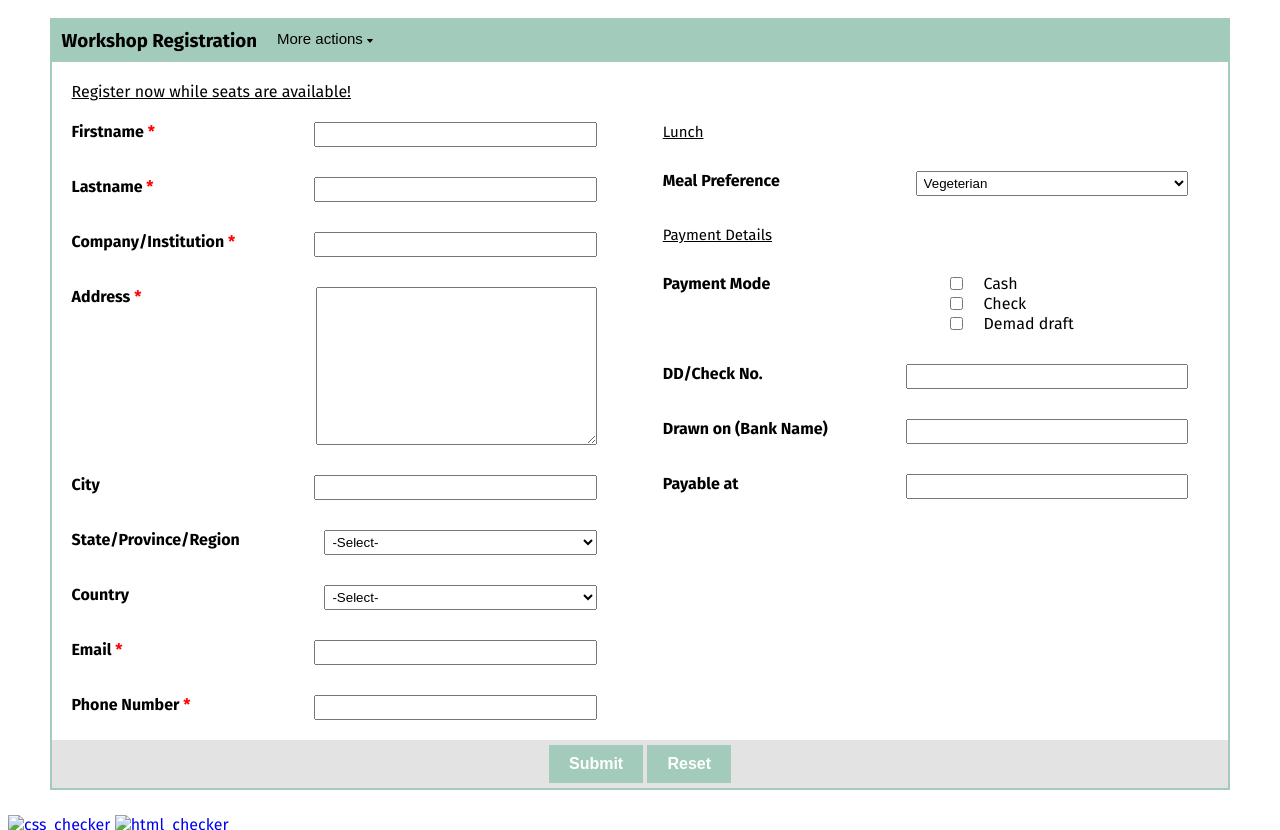
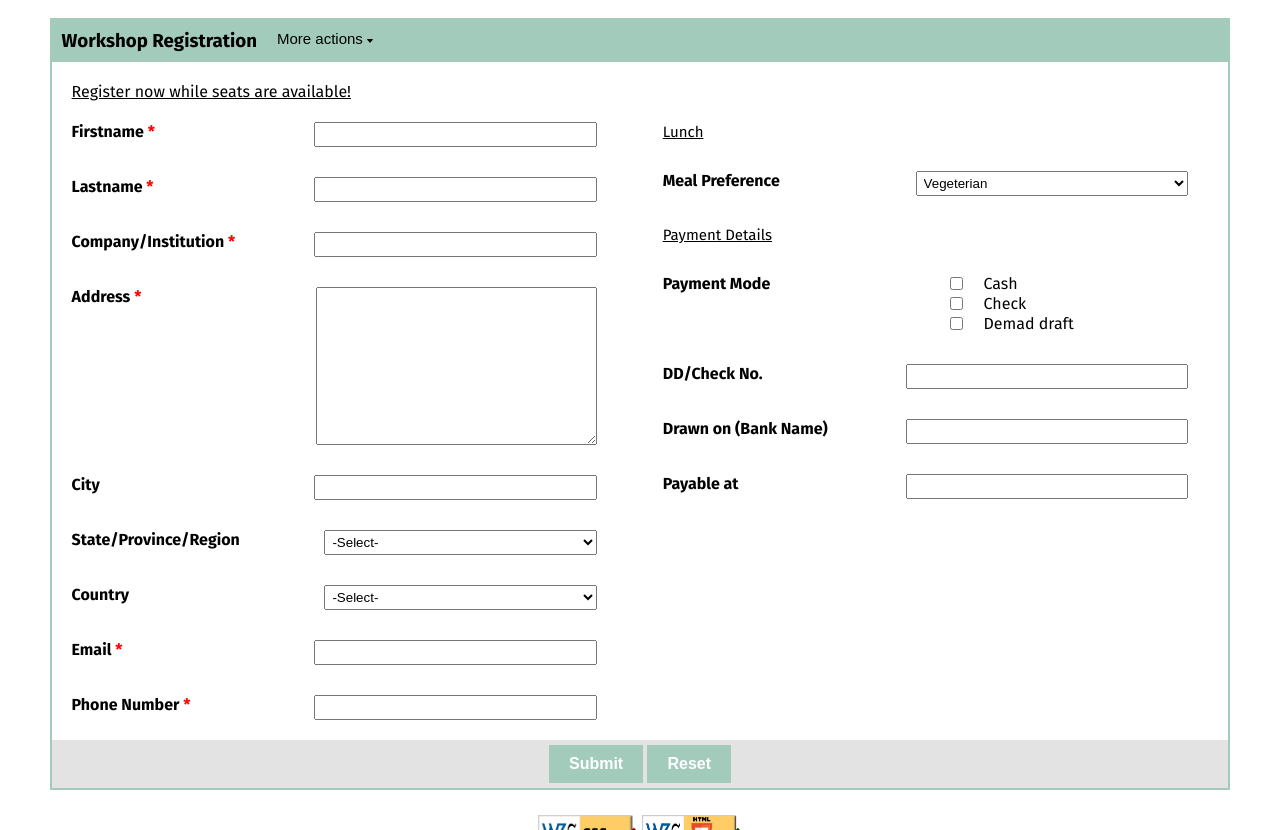
Before and after one commit to ilmedova/wap, a plain HTML site: page lab3/form.html in a window 1280 px wide. Shown: the top 830 px of the page. Drawn offline with Linux system fonts and the light colour scheme.

Commit message:
links for html and css validation added

```diff
--- a/lab3/form.html
+++ b/lab3/form.html
@@ -133,12 +133,12 @@
         </section>
     </div>
     <footer>
-        <div style="margin-top: 15px">
-            <a href="#" >
-                <img src="./public/img/css_checker.png" alt="css_checker" style="width: 30%;">
+        <div>
+            <a href="https://jigsaw.w3.org/css-validator/validator?uri=https%3A%2F%2Filmedova.github.io%2Fwap%2Flab3%2Fform.html&profile=css3svg&usermedium=all&warning=1&vextwarning=&lang=en" >
+                <img src="./public/img/css_checker.png" alt="css_checker" style="width: 100px;">
             </a>
-            <a href="#" >
-                <img src="./public/img/htmlchecker.png" alt="html_checker" style="width: 30%;">
+            <a href="https://validator.w3.org/nu/?doc=https%3A%2F%2Filmedova.github.io%2Fwap%2Flab3%2Fform.html" >
+                <img src="./public/img/htmlchecker.png" alt="html_checker" style="width: 100px">
             </a>
         </div>
     </footer>
--- a/lab3/public/css/style.css
+++ b/lab3/public/css/style.css
@@ -117,3 +117,8 @@ form .form-body{
     font-weight: 700;
     color: #fff;
 }
+
+footer div{
+    margin-top: 15px;
+    text-align: center;
+}
```
Also changed, not shown: lab2/index.html (+5 -5 lines), lab2/public/img/css_checker.png (added), lab2/public/img/htmlchecker.png (added), lab3/public/img/css_checker.png (added), lab3/public/img/htmlchecker.png (added).
